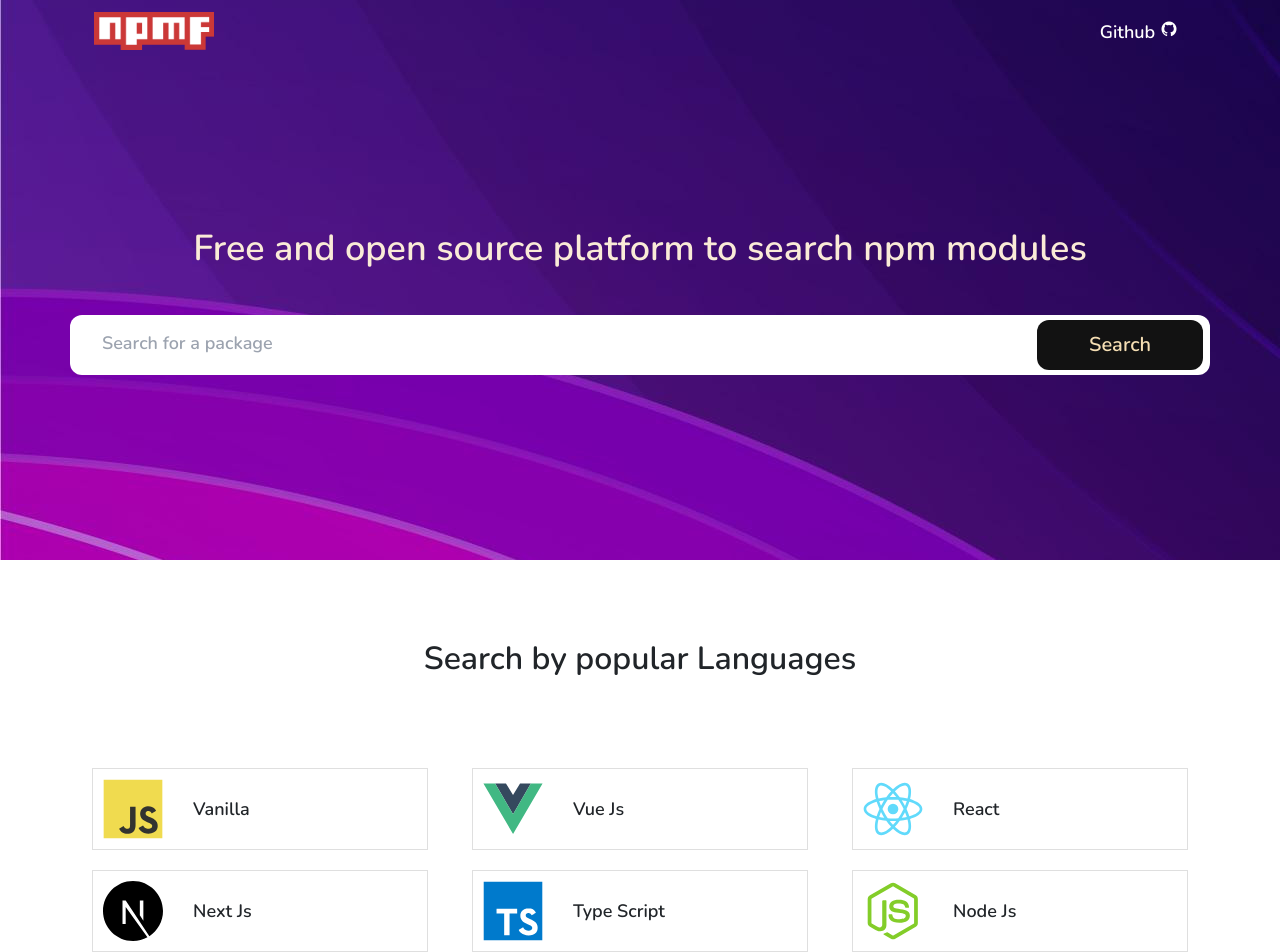
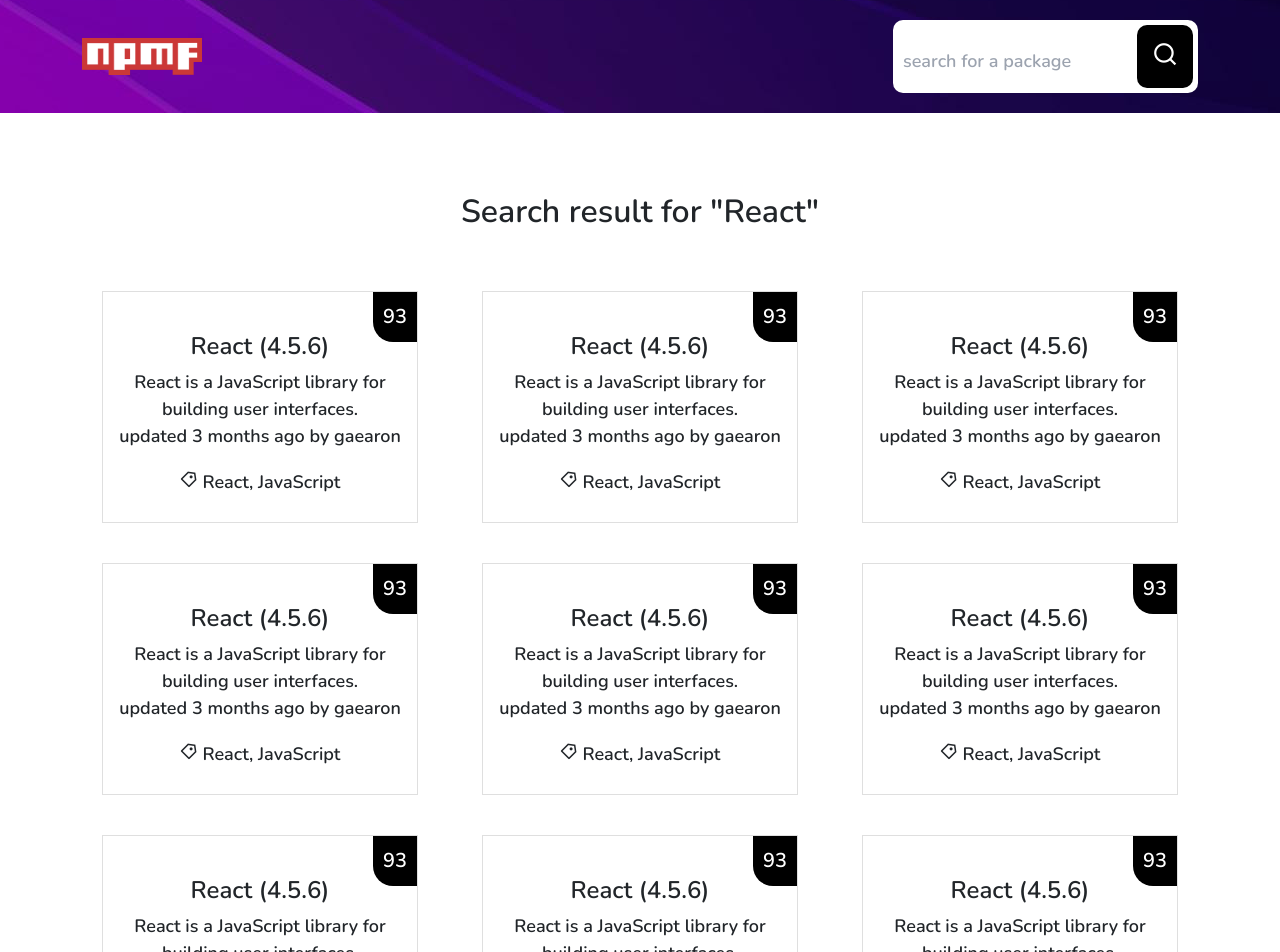
Before and after one commit to wearereadytocode/npmf, a React (Vite) app: page /result in a window 1280 px wide. Shown: the top 952 px of the page. Built offline with nearby package versions, Linux system fonts and the light colour scheme.

Commit message:
search result page ui first phase

```diff
--- a/src/App.jsx
+++ b/src/App.jsx
@@ -1,5 +1,7 @@
 import React, { useState } from 'react'
+import {BrowserRouter as Router, Route} from 'react-router-dom'
 import Home from './Pages/Home'
+import SearchResult from './Pages/SearchResult'
 import './App.css'
 
 function App() {
@@ -7,7 +9,14 @@
 
   return (
     <div className="App">
-     <Home />
+      <Router>
+        <Route exact path="/">
+          <Home />
+        </Route>
+        <Route path="/result">
+          <SearchResult />
+        </Route>
+      </Router>
     </div>
   )
 }
--- /dev/null
+++ b/src/Components/NavSub/NavSub.jsx
@@ -0,0 +1,32 @@
+import React from 'react'
+import logo from '../../assets/npmsicon.png'
+import './Navsub.css'
+function NavSub() {
+    return (
+        <div className="NavSub">
+      <nav className="navbar navbar-expand-lg navbar-light">
+  <div className="container">
+  <img className="mx-auto" src={logo} alt="" width={120} />
+    <button className="navbar-toggler" type="button" data-bs-toggle="collapse" data-bs-target="#navbarNav" aria-controls="navbarNav" aria-expanded="false" aria-label="Toggle navigation">
+      <span className="navbar-toggler-icon" />
+    </button>
+    <div className="collapse navbar-collapse justify-content-end" id="navbarNav">
+      <ul className="navbar-nav">
+        <li className="nav-item">
+         <div className="search">
+           <input type="text" name="searchfield" id="searchfield" className="searchfield" placeholder="search for a package"/>
+           <button className="searchbutton"><i class="ri-search-line"></i></button>
+         </div>
+        </li>
+
+
+      </ul>
+    </div>
+  </div>
+</nav>
+
+        </div>
+    )
+}
+
+export default NavSub
--- /dev/null
+++ b/src/Components/NavSub/Navsub.css
@@ -0,0 +1,27 @@
+.NavSub .navbar{
+    background-image: url('../../assets/homebg.jpg');
+    padding-top: 20px;
+    padding-bottom: 20px;
+    background-position: center;
+    background-repeat: no-repeat;
+    color: white;
+}
+.NavSub .search{
+    padding: 5px 5px 5px 5px;
+    background-color:white ;
+    border-radius: 10px;
+}
+.NavSub button{
+    background-color: black;
+    padding-left: 15px ;
+    padding-right: 15px;
+    padding-top:10px;
+    padding-bottom:10px;
+    border-radius: 10px;
+}
+.NavSub .searchfield{
+    outline: none;
+    border: none;
+    padding: 5px 5px 5px 5px;
+    color: black;
+}
--- /dev/null
+++ b/src/Components/ResultSection/ResultSection.css
@@ -0,0 +1,32 @@
+.Results{
+    margin-top:10vh;
+    margin-bottom: 10vh;
+}
+.Results .row{
+    margin-top: 5vh;
+}
+.Results .card{
+    margin: 20px 20px 20px 20px;
+    padding: 40px 10px 10px 10px;
+    border-radius: 0px;
+    cursor: pointer;
+    transition: 0.5s;
+}
+.Results .rank{
+    position: absolute;
+    right:0;
+    top:0;
+    padding: 10px 10px;
+    background-color: black;
+    color: white;
+    font-size: 20px;
+    font-weight: 600;
+    border-bottom-left-radius: 20px;
+    transition: 0.5s;
+}
+.Results .card:hover > .rank{
+    margin-top: -20px;
+}
+.Results .card:hover{
+    transform: translateY(10px);
+}
--- /dev/null
+++ b/src/Components/ResultSection/ResultSection.jsx
@@ -0,0 +1,115 @@
+import React from 'react'
+import './ResultSection.css'
+function ResultSection() {
+    return (
+        <div className="Results">
+            <div className="container">
+                <h2>Search result for "React"</h2>
+                <div className="row">
+                    <div className="col-md-4">
+                        <div className="card">
+                            <h4>React (4.5.6)</h4>
+                            <p>React is a JavaScript library for building user interfaces. <br />
+                            updated 3 months ago by gaearon</p>
+                            <p><i class="ri-price-tag-3-line"></i> React, JavaScript</p>
+                            <div className="rank">
+                                93
+                            </div>
+                        </div>
+                    </div>
+                    <div className="col-md-4">
+                        <div className="card">
+                            <h4>React (4.5.6)</h4>
+                            <p>React is a JavaScript library for building user interfaces. <br />
+                            updated 3 months ago by gaearon</p>
+                            <p><i class="ri-price-tag-3-line"></i> React, JavaScript</p>
+                            <div className="rank">
+                                93
+                            </div>
+                        </div>
+                    </div>
+                    <div className="col-md-4">
+                        <div className="card">
+                            <h4>React (4.5.6)</h4>
+                            <p>React is a JavaScript library for building user interfaces. <br />
+                            updated 3 months ago by gaearon</p>
+                            <p><i class="ri-price-tag-3-line"></i> React, JavaScript</p>
+                            <div className="rank">
+                                93
+                            </div>
+                        </div>
+                    </div>
+                    <div className="col-md-4">
+                        <div className="card">
+                            <h4>React (4.5.6)</h4>
+                            <p>React is a JavaScript library for building user interfaces. <br />
+                            updated 3 months ago by gaearon</p>
+                            <p><i class="ri-price-tag-3-line"></i> React, JavaScript</p>
+                            <div className="rank">
+                                93
+                            </div>
+                        </div>
+                    </div>
+                    <div className="col-md-4">
+                        <div className="card">
+                            <h4>React (4.5.6)</h4>
+                            <p>React is a JavaScript library for building user interfaces. <br />
+                            updated 3 months ago by gaearon</p>
+                            <p><i class="ri-price-tag-3-line"></i> React, JavaScript</p>
+                            <div className="rank">
+                                93
+                            </div>
+                        </div>
+                    </div>
+                    <div className="col-md-4">
+                        <div className="card">
+                            <h4>React (4.5.6)</h4>
+                            <p>React is a JavaScript library for building user interfaces. <br />
+                            updated 3 months ago by gaearon</p>
+                            <p><i class="ri-price-tag-3-line"></i> React, JavaScript</p>
+                            <div className="rank">
+                                93
+                            </div>
+                        </div>
+                    </div>
+                    <div className="col-md-4">
+                        <div className="card">
+                            <h4>React (4.5.6)</h4>
+                            <p>React is a JavaScript library for building user interfaces. <br />
+                            updated 3 months ago by gaearon</p>
+                            <p><i class="ri-price-tag-3-line"></i> React, JavaScript</p>
+                            <div className="rank">
+                                93
+                            </div>
+                        </div>
+                    </div>
+                    <div className="col-md-4">
+                        <div className="card">
+                            <h4>React (4.5.6)</h4>
+                            <p>React is a JavaScript library for building user interfaces. <br />
+                            updated 3 months ago by gaearon</p>
+                            <p><i class="ri-price-tag-3-line"></i> React, JavaScript</p>
+                            <div className="rank">
+                                93
+                            </div>
+                        </div>
+                    </div>
+                    <div className="col-md-4">
+                        <div className="card">
+                            <h4>React (4.5.6)</h4>
+                            <p>React is a JavaScript library for building user interfaces. <br />
+                            updated 3 months ago by gaearon</p>
+                            <p><i class="ri-price-tag-3-line"></i> React, JavaScript</p>
+                            <div className="rank">
+                                93
+                            </div>
+                        </div>
+                    </div>
+
+                </div>
+            </div>
+        </div>
+    )
+}
+
+export default ResultSection
--- /dev/null
+++ b/src/Pages/SearchResult.jsx
@@ -0,0 +1,15 @@
+import React from 'react'
+import NavSub from '../Components/NavSub/NavSub'
+import ResultSection from '../Components/ResultSection/ResultSection'
+import Footer from '../Components/Footer/Footer'
+function SearchResult() {
+    return (
+        <div>
+            <NavSub />
+            <ResultSection />
+            <Footer />
+        </div>
+    )
+}
+
+export default SearchResult
```
